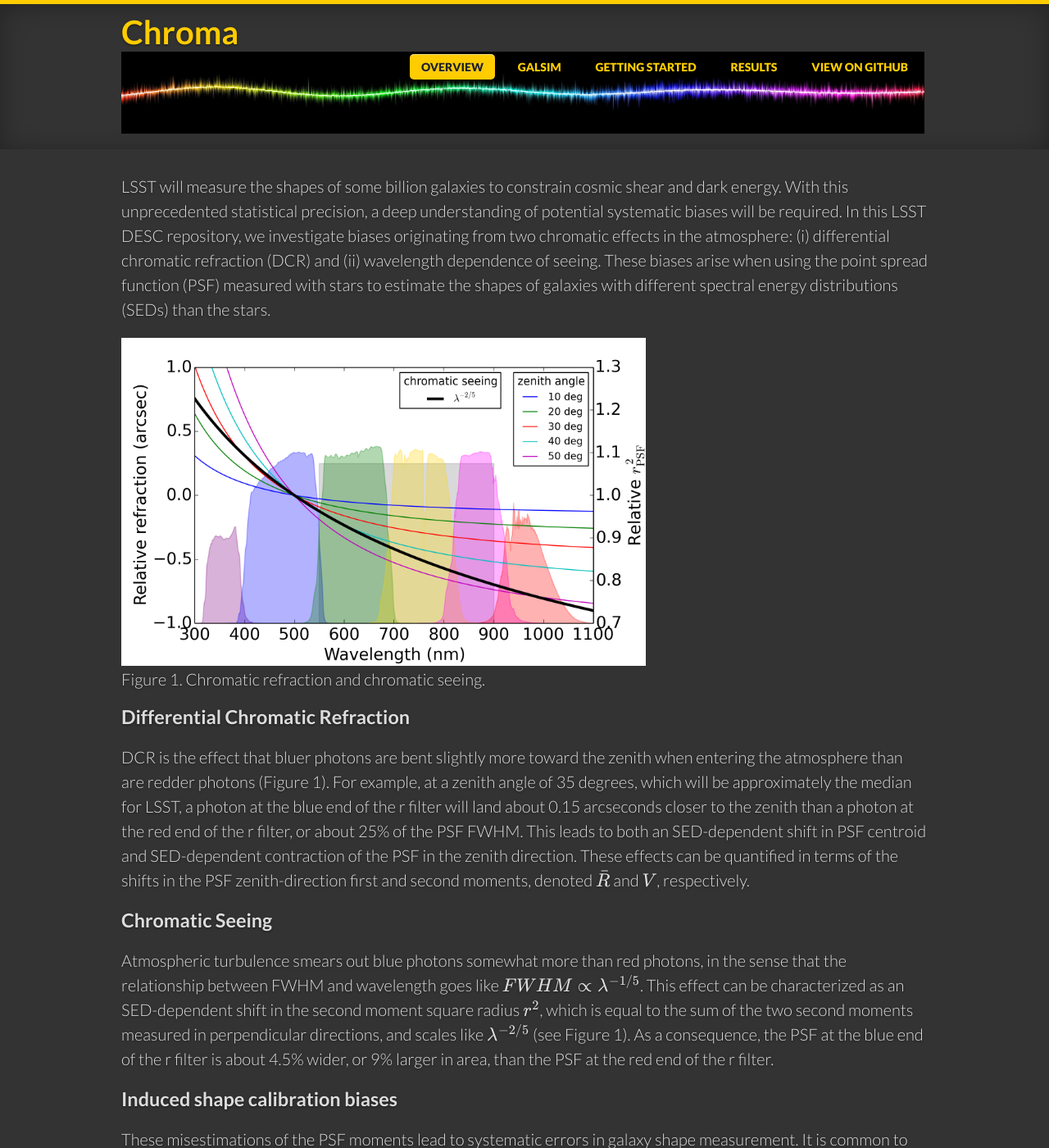
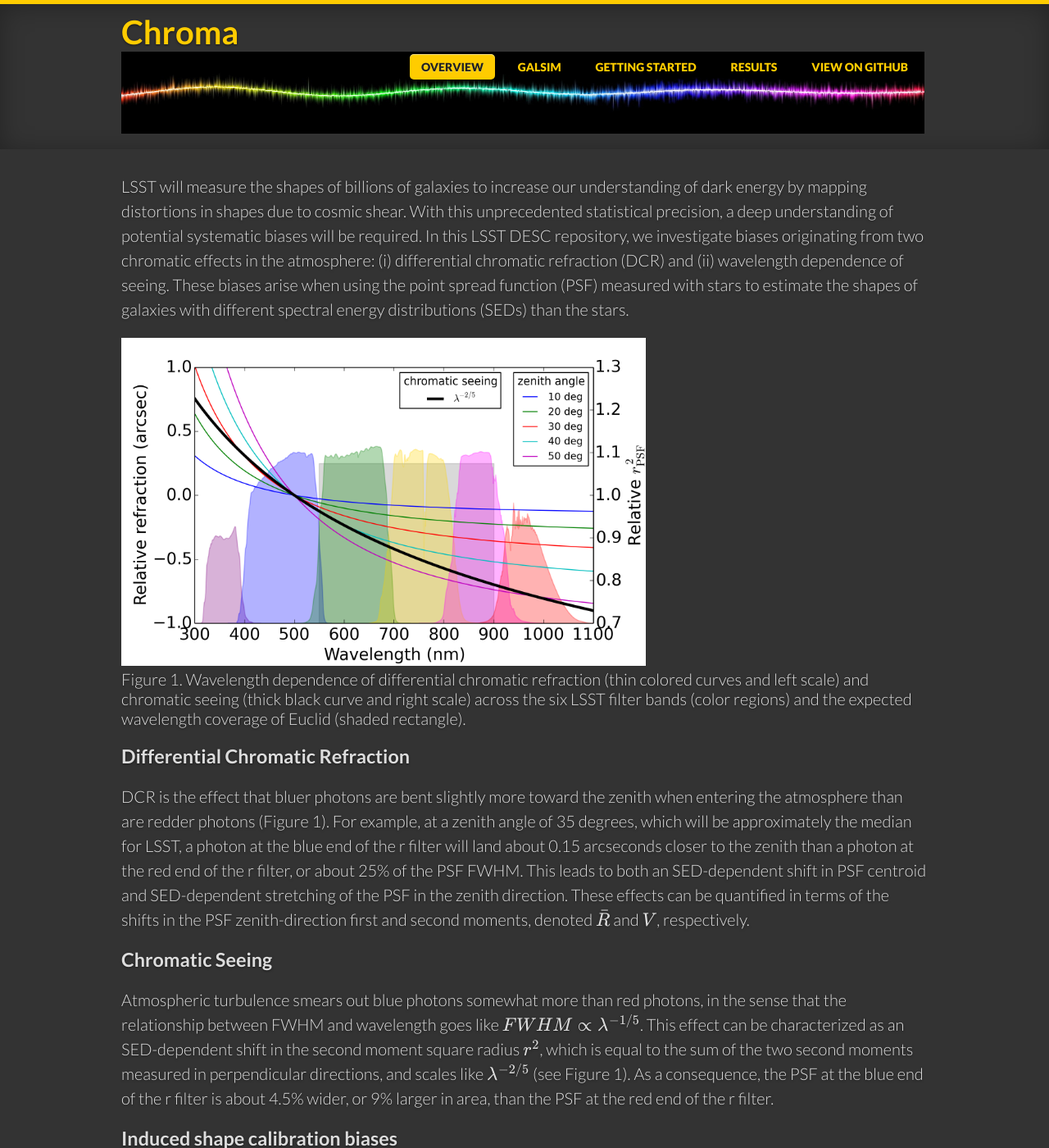
Before and after one commit to LSSTDESC/chroma, a Jekyll site: the page built from index.html, in a window 1280 px wide and 1400 px high. Shown: the whole window at 82% size. Built offline with Jekyll 4.4.1, drawn with Linux system fonts in a browser that asks for light colours; some web fonts are replaced; formulas are drawn with MathJax 3; some of the changed text lies outside the part shown.

Commit message:
update overview text

```diff
--- a/index.html
+++ b/index.html
@@ -5,11 +5,11 @@ overview: true
 ---
 
 <p class="line">
-  LSST will measure the shapes of some billion galaxies to constrain cosmic shear and dark energy.  With this unprecedented statistical precision, a deep understanding of potential systematic biases will be required.  In this LSST DESC repository, we investigate biases originating from two chromatic effects in the atmosphere: (i) differential chromatic refraction (DCR) and (ii) wavelength dependence of seeing.  These biases arise when using the point spread function (PSF) measured with stars to estimate the shapes of galaxies with different spectral energy distributions (SEDs) than the stars.
+  LSST will measure the shapes of billions of galaxies to increase our understanding of dark energy by mapping distortions in shapes due to cosmic shear.  With this unprecedented statistical precision, a deep understanding of potential systematic biases will be required.  In this LSST DESC repository, we investigate biases originating from two chromatic effects in the atmosphere: (i) differential chromatic refraction (DCR) and (ii) wavelength dependence of seeing.  These biases arise when using the point spread function (PSF) measured with stars to estimate the shapes of galaxies with different spectral energy distributions (SEDs) than the stars.
 </p>
 <figure>
   <img src="{{ site.url }}/img/chromatic_biases.png" height=400/>
-  <figcaption>Figure 1. Chromatic refraction and chromatic seeing.</figcaption>
+  <figcaption>Figure 1. Wavelength dependence of differential chromatic refraction (thin colored curves and left scale) and chromatic seeing (thick black curve and right scale) across the six LSST filter bands (color regions) and the expected wavelength coverage of Euclid (shaded rectangle).</figcaption>
 </figure>
 <p>
 <h3> Differential Chromatic Refraction </h3>
@@ -19,7 +19,7 @@ atmosphere than are redder photons (Figure 1).  For example, at a zenith angle o
 will be approximately the median for LSST, a photon at the blue end of the r filter will land about
 0.15 arcseconds closer to the zenith than a photon at the red end of the r filter, or about 25% of
 the PSF FWHM.  This leads to both an SED-dependent shift in PSF centroid and SED-dependent
-contraction of the PSF in the zenith direction.  These effects can be quantified in terms of the
+stretching of the PSF in the zenith direction.  These effects can be quantified in terms of the
 shifts in the PSF zenith-direction first and second moments, denoted \(\bar{R}\) and \(V\),
 respectively.
 </p>
@@ -41,7 +41,8 @@ It is common to characterize such biases in terms of the additive and multiplica
 calibration parameters \(m\) and \(c\), defined by
 \[\hat{\gamma_i} = (1+m_i)\gamma_i + c_i.\]
 where \(\hat{\gamma_i}\) is the shear estimator and the true shear is \(\gamma_i\).
-In these terms, the bias from differential chromatic refraction can be written
+With the "1" direction oriented towards the zenith, the bias from differential chromatic refraction
+can be written
 \[m_1^{DCR} = m_2^{DCR} = \frac{- \Delta V}{r^2_{gal}} \]
 \[c_1^{DCR} = \frac{- \Delta V}{2r^2_{gal}} \]
 \[c_2^{DCR} = 0.\]
```
